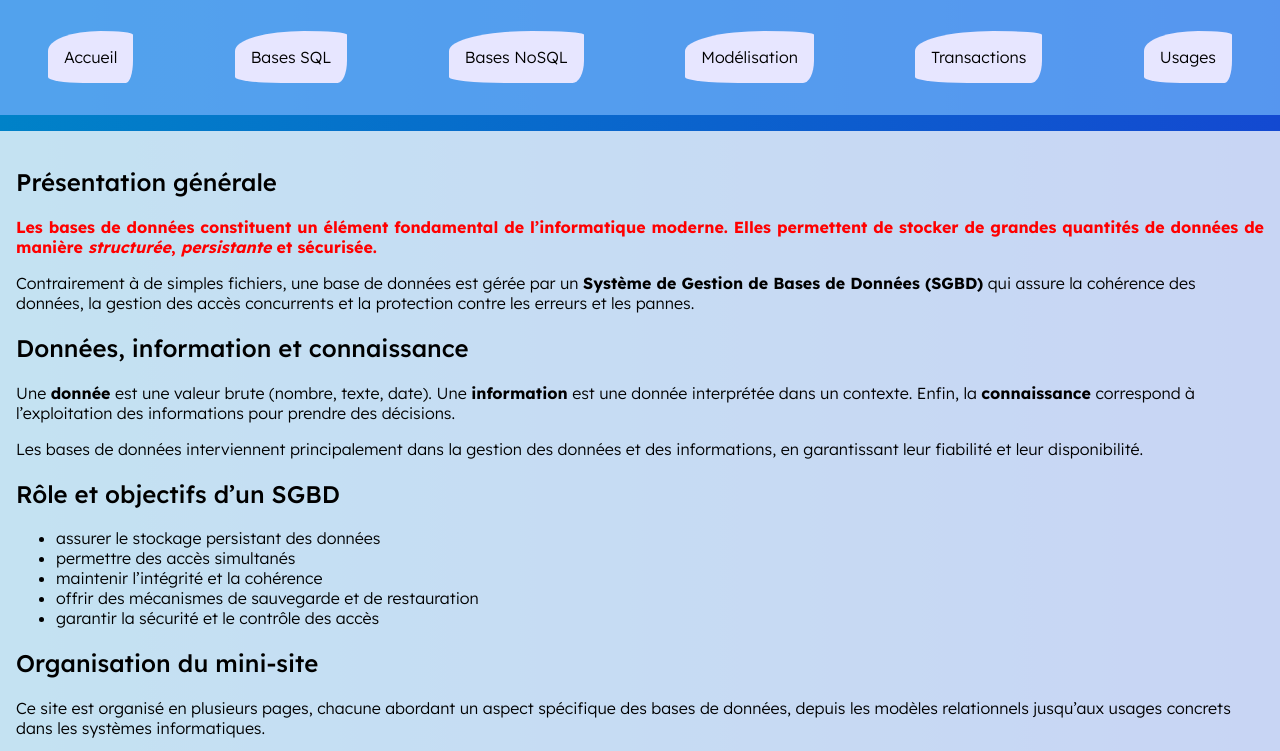
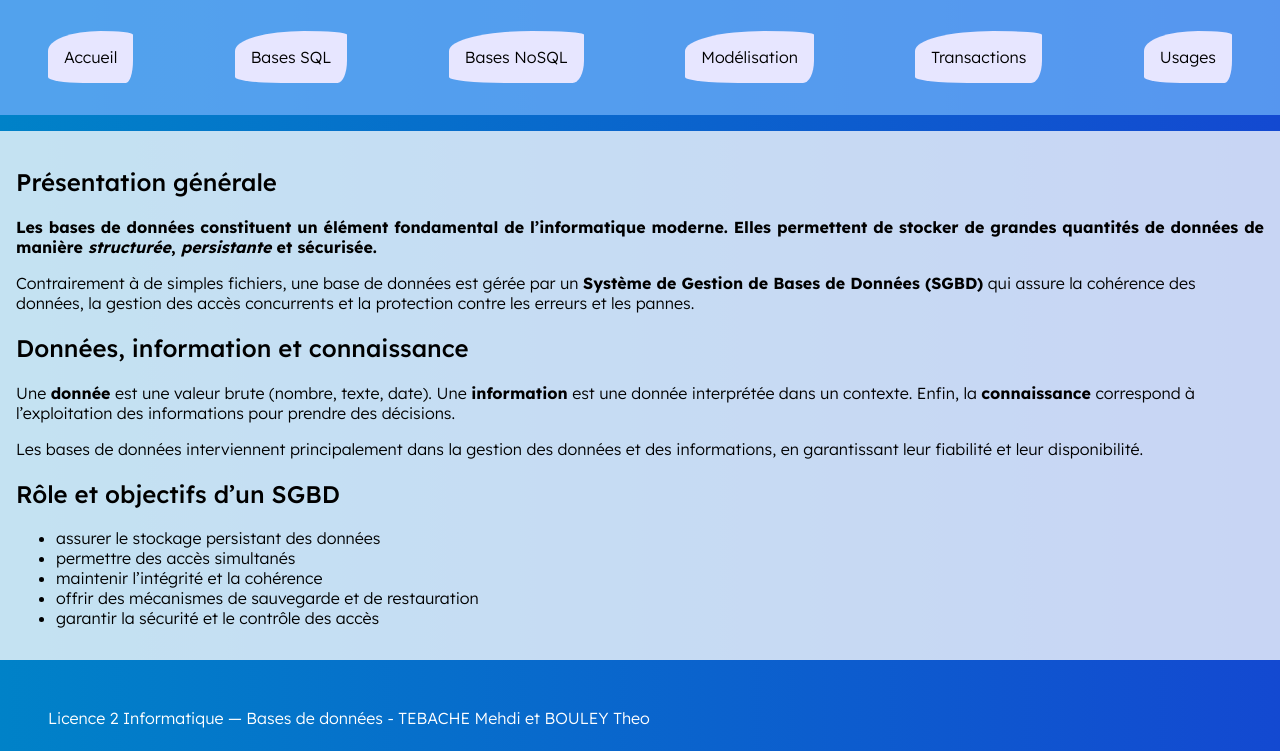
Before and after one commit to Tebache-m/Tebache-m.github.io, a PHP site: page / in a window 1280 px wide. Shown: the part 185-936 px from the top of the page. Run offline with PHP 8.4, Linux system fonts and the light colour scheme.

Commit message:
Add files via upload

```diff
--- a/index.html
+++ b/index.html
@@ -80,20 +80,6 @@
                 </ul>
             </article>
         </section>
-
-        <aside>
-            <h2>Organisation du mini-site</h2>
-            <p>
-                Ce site est organisé en plusieurs pages, chacune abordant un aspect
-                spécifique des bases de données, depuis les modèles relationnels
-                jusqu’aux usages concrets dans les systèmes informatiques.
-            </p>
-
-            <figure>
-                <img src="images/plan_site.png" alt="Plan du site">
-                <figcaption><em>Plan général du mini-site</em></figcaption>
-            </figure>
-        </aside>
     </main>
 
     <footer>
--- a/style.css
+++ b/style.css
@@ -53,7 +53,6 @@ h2 {
 }
 
 #important {
-    color: red;
     font-weight: bold;
     text-align: justify;
 }
```
Also changed, not shown: transactions.html (+4 -4 lines).
